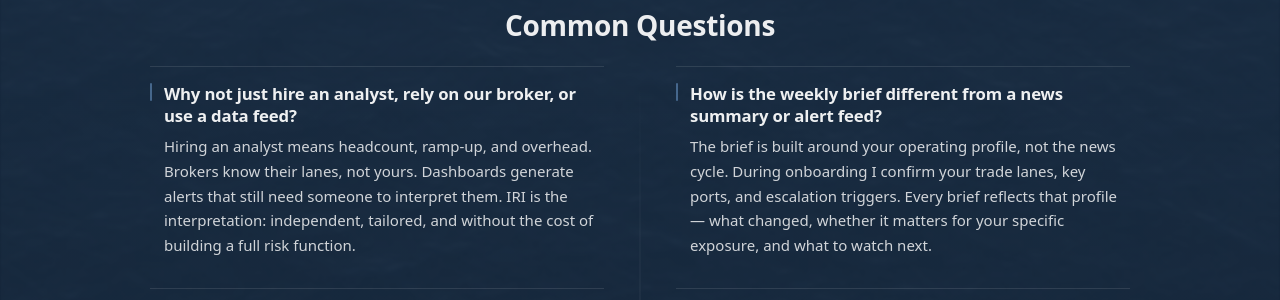
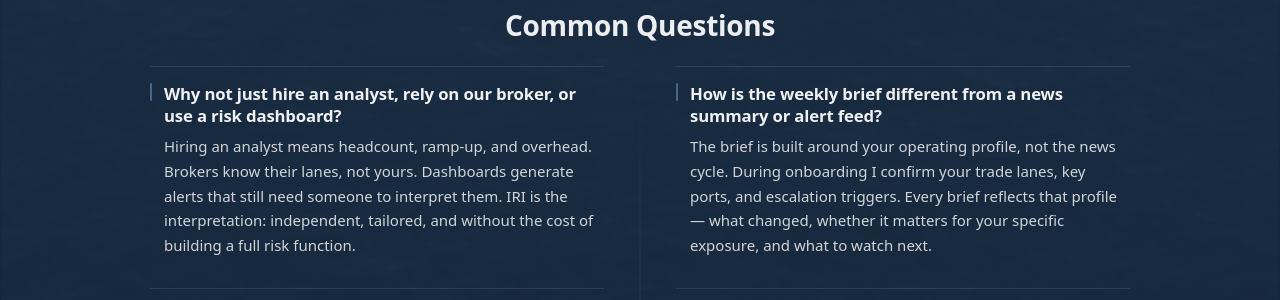
Before and after one commit to importrisk/import-risk-intelligence-site, a Jekyll site: the page built from method.html, in a window 1280 px wide and 900 px high, scrolled down 2299 px. Shown: the part 178-478 px from the top of the window. Built offline with Jekyll 4.4.1, drawn with Linux system fonts in a browser that asks for light colours.

Commit message:
Update method.html

```diff
--- a/method.html
+++ b/method.html
@@ -293,7 +293,7 @@
   <div class="mp-faq-grid" role="list">
 
     <div class="mp-faq-item" role="listitem">
-      <h4 class="mp-q">Why not just hire an analyst, rely on our broker, or use a data feed?</h4>
+      <h4 class="mp-q">Why not just hire an analyst, rely on our broker, or use a risk dashboard?</h4>
       <p class="mp-a">
        Hiring an analyst means headcount, ramp-up, and overhead. Brokers know their lanes, not yours. Dashboards generate alerts that still need someone to interpret them. IRI is the interpretation: independent, tailored, and without the cost of building a full risk function.
       </p>
```
